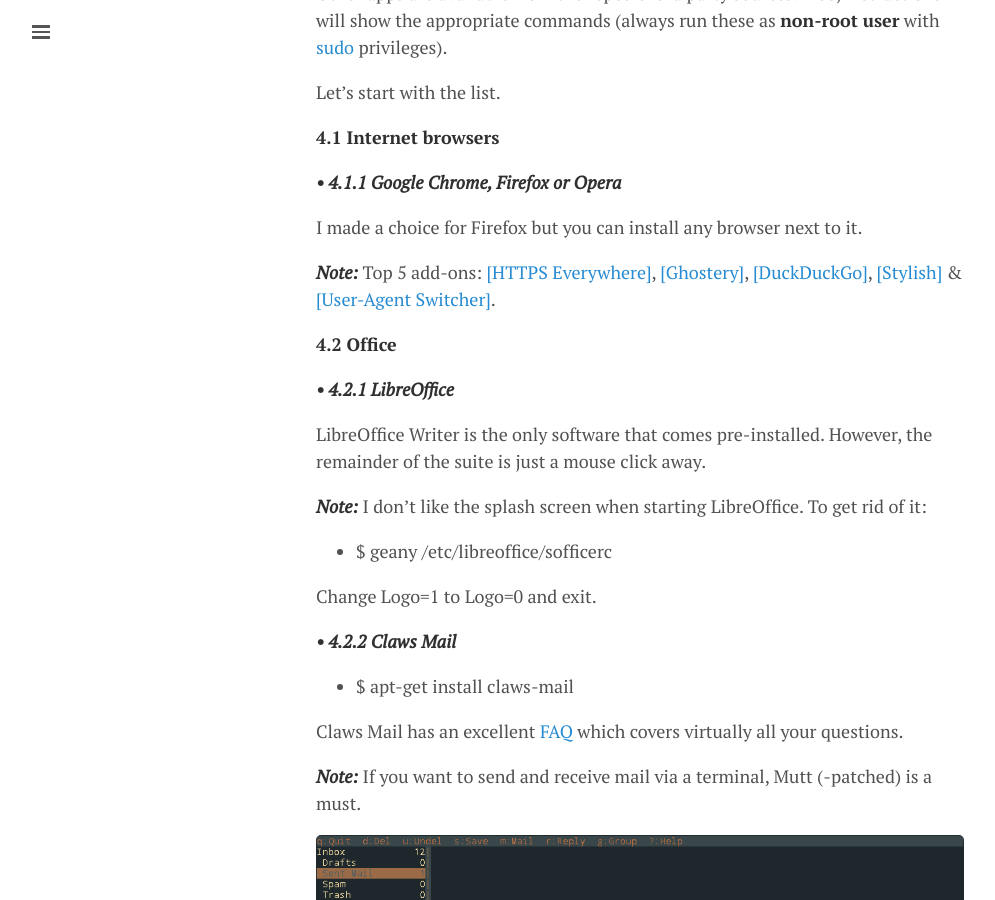
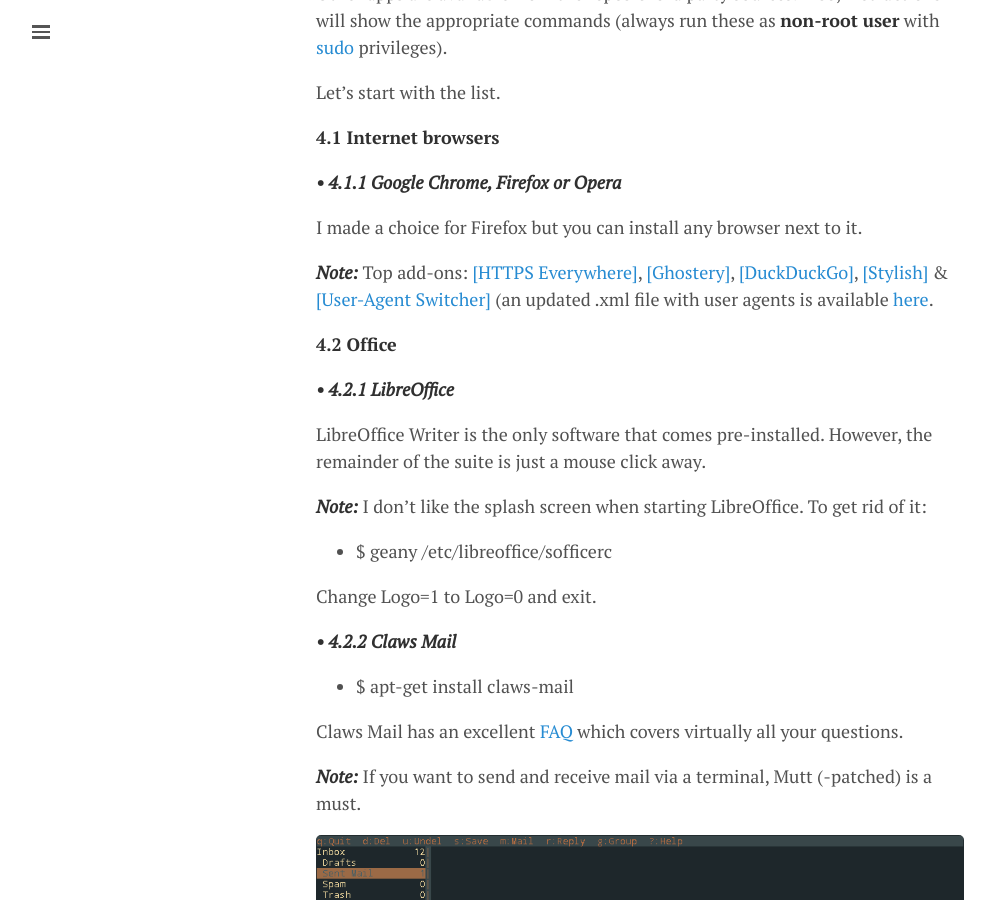
Before and after one commit to lgeurts/lgeurts.github.io, a Jekyll site: the page built from _posts/2017-07-11-bunsenlabs-linux-setup-notes-for dell-inspiron-6000.md, in a window 1280 px wide and 900 px high, scrolled down 2836 px. Shown: the whole window, without its empty margins (0-995 px from the left). Built offline with Jekyll 4.4.1, drawn with Linux system fonts in a browser that asks for light colours; nearby versions of some CDN libraries; comment, search, counter and statistics services are not loaded.

Commit message:
Update Firefox add-ons

```diff
--- a/_posts/2017-07-11-bunsenlabs-linux-setup-notes-for dell-inspiron-6000.md
+++ b/_posts/2017-07-11-bunsenlabs-linux-setup-notes-for dell-inspiron-6000.md
@@ -77,7 +77,7 @@
 
 I made a choice for Firefox but you can install any browser next to it.
 
-***Note:*** Top 5 add-ons: [[HTTPS Everywhere]](https://www.eff.org/https-everywhere), [[Ghostery]](https://addons.mozilla.org/en-US/firefox/addon/ghostery/), [[DuckDuckGo]](https://addons.mozilla.org/en-US/firefox/addon/duckduckgo-for-firefox/), [[Stylish]](https://addons.mozilla.org/en-US/firefox/addon/stylish/) & [[User-Agent Switcher]](https://addons.mozilla.org/en-US/firefox/addon/user-agent-switcher-firefox/).
+***Note:*** Top add-ons: [[HTTPS Everywhere]](https://www.eff.org/https-everywhere), [[Ghostery]](https://addons.mozilla.org/en-US/firefox/addon/ghostery/), [[DuckDuckGo]](https://addons.mozilla.org/en-US/firefox/addon/duckduckgo-for-firefox/), [[Stylish]](https://addons.mozilla.org/en-US/firefox/addon/stylish/) & [[User-Agent Switcher]](https://addons.mozilla.org/en-US/firefox/addon/user-agent-switcher-firefox/) (an updated .xml file with user agents is available [here](http://techpatterns.com/forums/about304.html).
 
 **4.2 Office**
 
```
